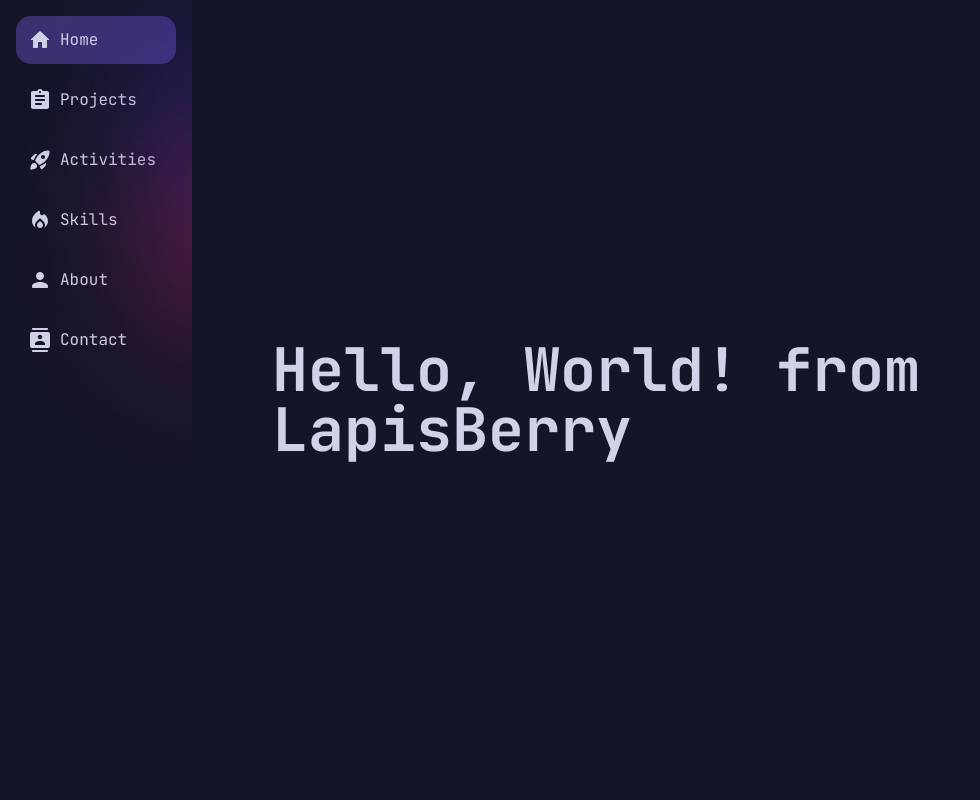
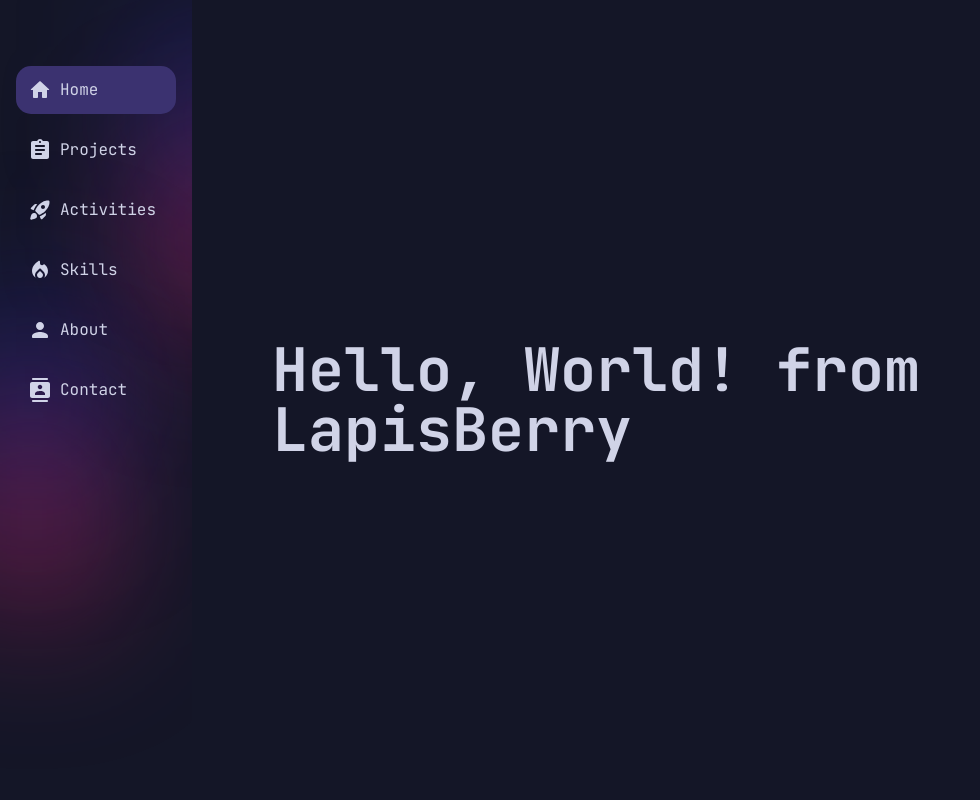
Before and after one commit to LapisBerry/lapisberry.com, a Next.js app: page / in a window 1280 px wide. Shown: the top 800 px of the page, without its empty margins (0-980 px from the left). Built offline with nearby package versions, Linux system fonts and the light colour scheme; what @mui/material-nextjs would draw is missing.

Commit message:
style: sticky sidebar and glow border

```diff
--- a/src/app/activities/page.tsx
+++ b/src/app/activities/page.tsx
@@ -5,7 +5,7 @@ export default function ActivitiesPage() {
   return (
     <main className="grid grid-rows-[20px_1fr_20px] items-center justify-items-center min-h-screen p-8 pb-20 gap-16 sm:p-20">
       <div className="flex flex-col gap-[32px] row-start-2 items-center sm:items-start">
-        <div className="flex flex-col bg-dark h-180 w-144 rounded-4xl items-center">
+        <div className="flex flex-col bg-dark shadow-[0_0_30px_var(--color-discord-blurple)] h-180 w-144 rounded-4xl items-center">
           <Image
             src="/brand/Discord-Logo-Blurple.svg"
             priority={true}
--- a/src/app/globals.css
+++ b/src/app/globals.css
@@ -7,6 +7,10 @@
   --color-dodger-blue: #4177F4;
   --color-mist-blue: #646887;
   --color-moonraker: #D0D3E7;
+
+  /* Discord */
+  --color-discord-blurple: #5865F2;
+  --color-discord-light-blurple: #E0E3FF;
 }
 
 @theme inline {
@@ -18,6 +22,10 @@
   --color-dodger-blue: var(--color-dodger-blue);
   --color-mist-blue: var(--color-mist-blue);
   --color-moonraker: var(--color-moonraker);
+
+  /* Discord */
+  --color-discord-blurple: var(--color-discord-blurple);
+  --color-discord-light-blurple: var(--color-discord-light-blurple);
 }
 
 body {
--- a/src/app/layout.tsx
+++ b/src/app/layout.tsx
@@ -1,6 +1,6 @@
 import type { Metadata } from "next";
 import { AppRouterCacheProvider } from "@mui/material-nextjs/v15-appRouter";
-import { jetBrainsMono } from "../components/ui/fonts";
+import { jetBrainsMono } from "@/components/ui/fonts";
 import "./globals.css";
 import Sidebar from "@/components/layout/Sidebar";
 import Footer from "@/components/layout/Footer";
--- a/src/components/layout/Sidebar.tsx
+++ b/src/components/layout/Sidebar.tsx
@@ -20,11 +20,17 @@ const links = [
 
 export default function Sidebar() {
   return (
-    <aside className="relative bg-mirage overflow-hidden">
-      <Eclipse className="absolute top-10 bg-[#332FD0] left-full" />
-      <Eclipse className="absolute top-40 bg-[#FB2576] left-full" />
+    <aside className="relative bg-mirage">
+      <div className="absolute top-0 right-0 w-full h-full z-5 overflow-hidden">
+        <Eclipse className="absolute top-10 bg-[#332FD0] left-full" />
+        <Eclipse className="absolute top-40 bg-[#FB2576] left-full" />
+        <Eclipse className="absolute top-80 bg-[#332FD0]" />
+        <Eclipse className="absolute top-110 bg-[#FB2576]" />
+      </div>
 
-      <div className="flex flex-col items-center gap-3 p-4">
+      <div className="h-[50px]"></div>
+
+      <div className="flex flex-col sticky top-0 z-10 items-center gap-3 p-4">
         {links.map((link) => (
           <NavButton
             key={link.name}
```
